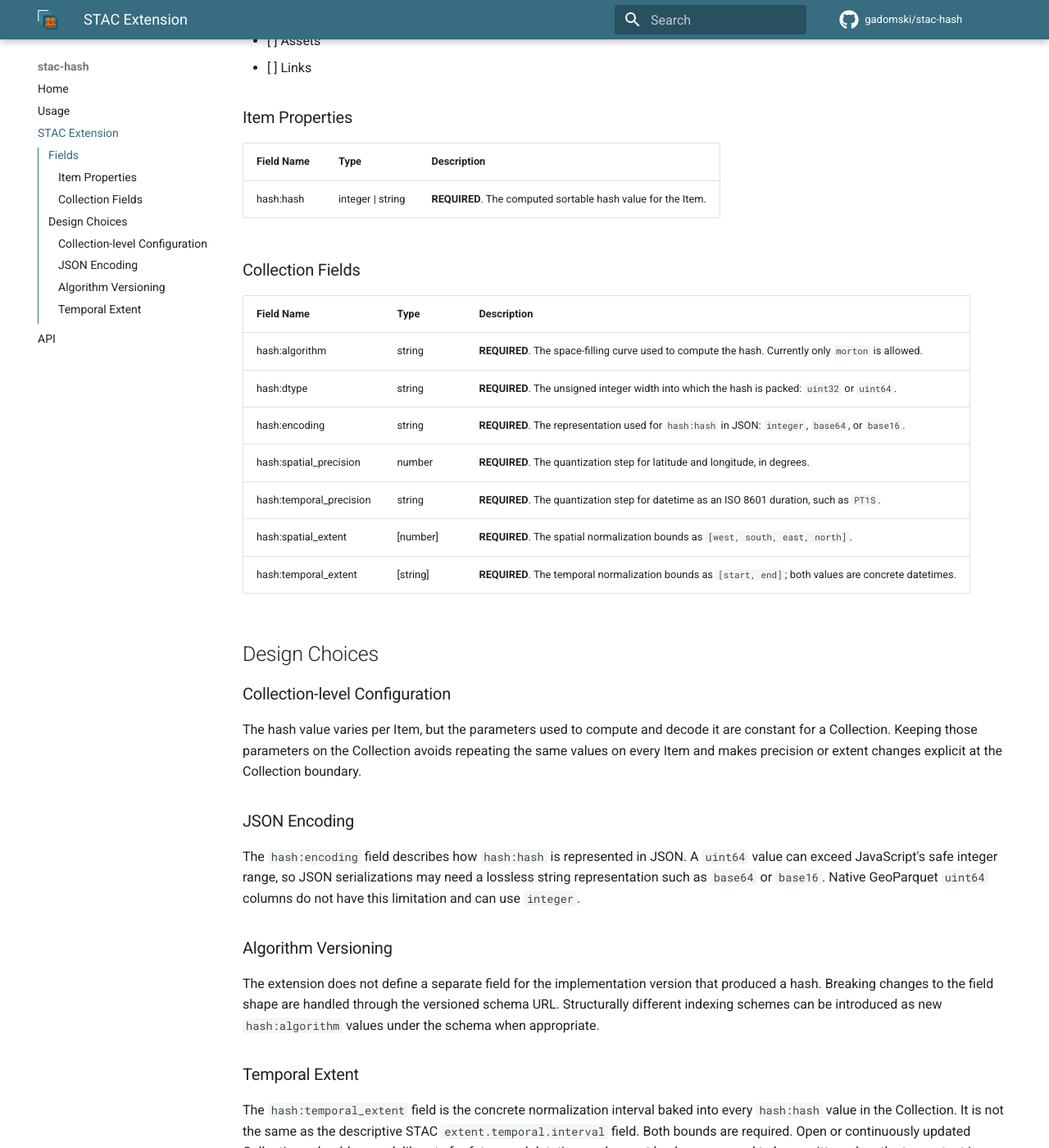
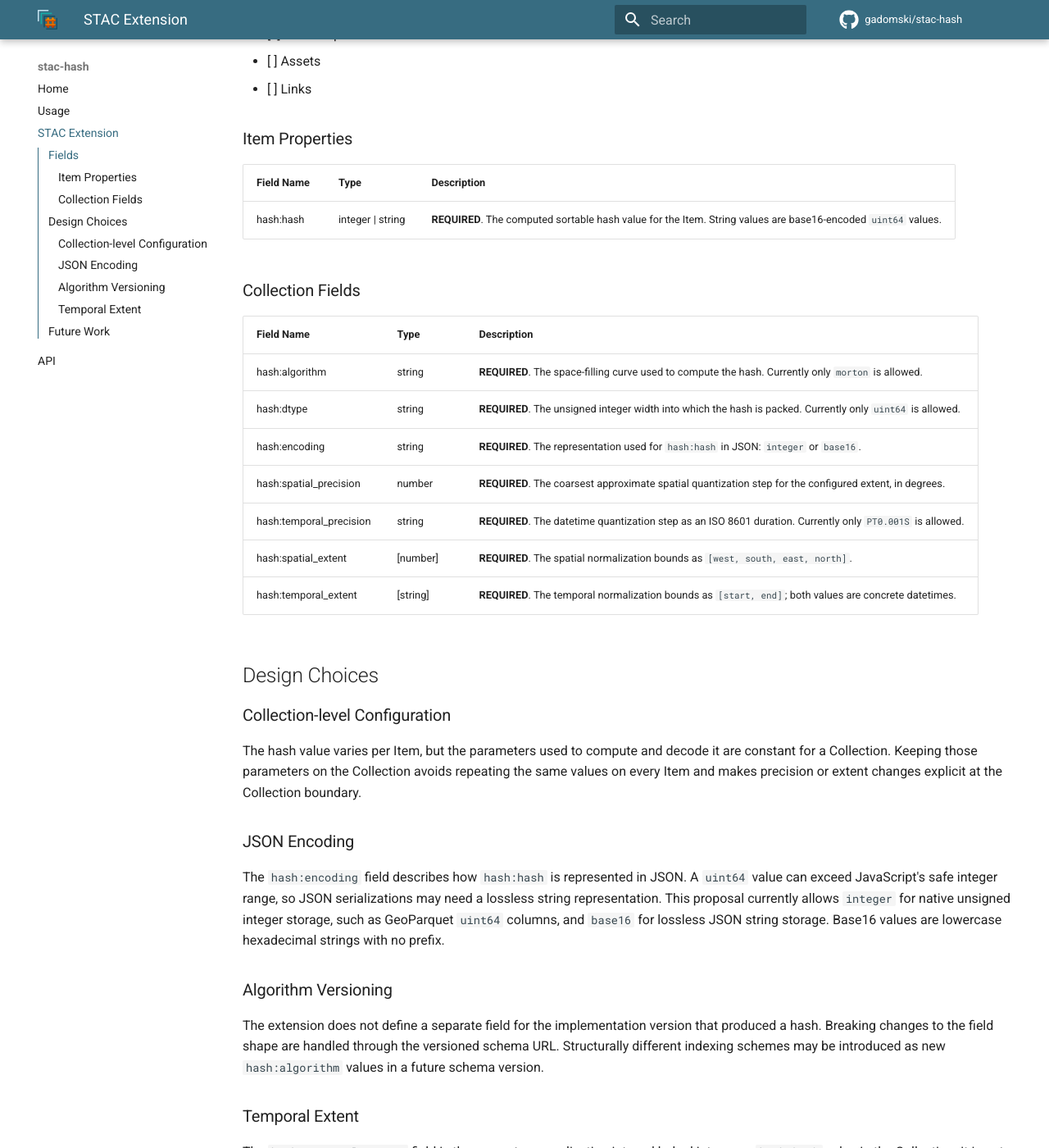
Before and after one commit to gadomski/stac-hash, an MkDocs documentation site: the page built from docs/stac-extension.md, in a window 1280 px wide and 1400 px high, scrolled down 880 px. Shown: the whole window at 82% size. Built offline with MkDocs 1.6.1 and Material for MkDocs 9.7.7, drawn with Linux system fonts in a browser that asks for light colours; comment, search, counter and statistics services are not loaded; the version menu is left out; some of the changed text lies outside the part shown.

Commit message:
docs: align STAC extension spec with current implementation

```diff
--- a/docs/stac-extension.md
+++ b/docs/stac-extension.md
@@ -9,10 +9,7 @@
 This document explains the Hash Extension to the
 [SpatioTemporal Asset Catalog](https://github.com/radiantearth/stac-spec) (STAC) specification.
 
-The Hash Extension defines a sortable spatio-temporal hash for STAC Items, plus the Collection-level parameters needed to interpret
-that hash. The initial algorithm is a Morton, or Z-order, code over quantized datetime, latitude, and longitude. Sorting by this value
-groups Items that are close in space and time, which can help tabular query engines skip data outside a search's spatial and temporal
-bounds.
+The Hash Extension defines a sortable spatio-temporal hash for STAC Items, plus the Collection-level parameters needed to interpret that hash. The initial algorithm is a Morton, or Z-order, code over datetime, latitude, and longitude quantized to the current `stac-hash` implementation: 21 bits per dimension, millisecond temporal precision, and a `uint64` output value. Sorting by this value groups Items that are close in space and time, which can help tabular query engines skip data outside a search's spatial and temporal bounds.
 
 The originating STAC discussion is
 [radiantearth/stac-spec#1378](https://github.com/radiantearth/stac-spec/discussions/1378). The reference implementation is
@@ -37,17 +34,17 @@ The fields in the tables below can be used in these parts of STAC documents:
 
 | Field Name | Type | Description |
 | ---------- | ---- | ----------- |
-| hash:hash | integer \| string | **REQUIRED**. The computed sortable hash value for the Item. |
+| hash:hash | integer \| string | **REQUIRED**. The computed sortable hash value for the Item. String values are base16-encoded `uint64` values. |
 
 ### Collection Fields
 
 | Field Name | Type | Description |
 | ---------- | ---- | ----------- |
 | hash:algorithm | string | **REQUIRED**. The space-filling curve used to compute the hash. Currently only `morton` is allowed. |
-| hash:dtype | string | **REQUIRED**. The unsigned integer width into which the hash is packed: `uint32` or `uint64`. |
-| hash:encoding | string | **REQUIRED**. The representation used for `hash:hash` in JSON: `integer`, `base64`, or `base16`. |
-| hash:spatial_precision | number | **REQUIRED**. The quantization step for latitude and longitude, in degrees. |
-| hash:temporal_precision | string | **REQUIRED**. The quantization step for datetime as an ISO 8601 duration, such as `PT1S`. |
+| hash:dtype | string | **REQUIRED**. The unsigned integer width into which the hash is packed. Currently only `uint64` is allowed. |
+| hash:encoding | string | **REQUIRED**. The representation used for `hash:hash` in JSON: `integer` or `base16`. |
+| hash:spatial_precision | number | **REQUIRED**. The coarsest approximate spatial quantization step for the configured extent, in degrees. |
+| hash:temporal_precision | string | **REQUIRED**. The datetime quantization step as an ISO 8601 duration. Currently only `PT0.001S` is allowed. |
 | hash:spatial_extent | [number] | **REQUIRED**. The spatial normalization bounds as `[west, south, east, north]`. |
 | hash:temporal_extent | [string] | **REQUIRED**. The temporal normalization bounds as `[start, end]`; both values are concrete datetimes. |
 
@@ -61,18 +58,23 @@ Collection boundary.
 
 ### JSON Encoding
 
-The `hash:encoding` field describes how `hash:hash` is represented in JSON. A `uint64` value can exceed JavaScript's safe integer
-range, so JSON serializations may need a lossless string representation such as `base64` or `base16`. Native GeoParquet `uint64`
-columns do not have this limitation and can use `integer`.
+The `hash:encoding` field describes how `hash:hash` is represented in JSON. A `uint64` value can exceed JavaScript's safe integer range, so JSON serializations may need a lossless string representation. This proposal currently allows `integer` for native unsigned integer storage, such as GeoParquet `uint64` columns, and `base16` for lossless JSON string storage. Base16 values are lowercase hexadecimal strings with no prefix.
 
 ### Algorithm Versioning
 
-The extension does not define a separate field for the implementation version that produced a hash. Breaking changes to the field
-shape are handled through the versioned schema URL. Structurally different indexing schemes can be introduced as new
-`hash:algorithm` values under the schema when appropriate.
+The extension does not define a separate field for the implementation version that produced a hash. Breaking changes to the field shape are handled through the versioned schema URL. Structurally different indexing schemes may be introduced as new `hash:algorithm` values in a future schema version.
 
 ### Temporal Extent
 
 The `hash:temporal_extent` field is the concrete normalization interval baked into every `hash:hash` value in the Collection. It is
 not the same as the descriptive STAC `extent.temporal.interval` field. Both bounds are required. Open or continuously updated
 Collections should use a deliberate far-future end datetime and expect hashes may need to be rewritten when the true extent is known.
+
+## Future Work
+
+Future versions may add:
+
+- Additional output widths, such as `uint32`
+- Additional JSON encodings, such as `base64`
+- Configurable temporal precision beyond millisecond precision
+- Additional algorithms or dimension orderings
--- a/docs/stac-extension/examples/collection.json
+++ b/docs/stac-extension/examples/collection.json
@@ -32,7 +32,7 @@
   "hash:dtype": "uint64",
   "hash:encoding": "base16",
   "hash:spatial_precision": 0.000171661376953125,
-  "hash:temporal_precision": "PT1S",
+  "hash:temporal_precision": "PT0.001S",
   "hash:spatial_extent": [
     -180,
     -90,
```
Also changed, not shown: docs/stac-extension/schema.json (+9 -9 lines).
